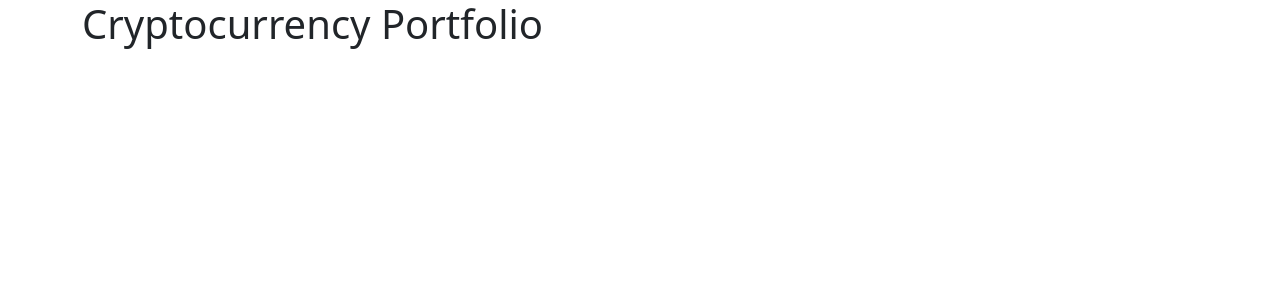
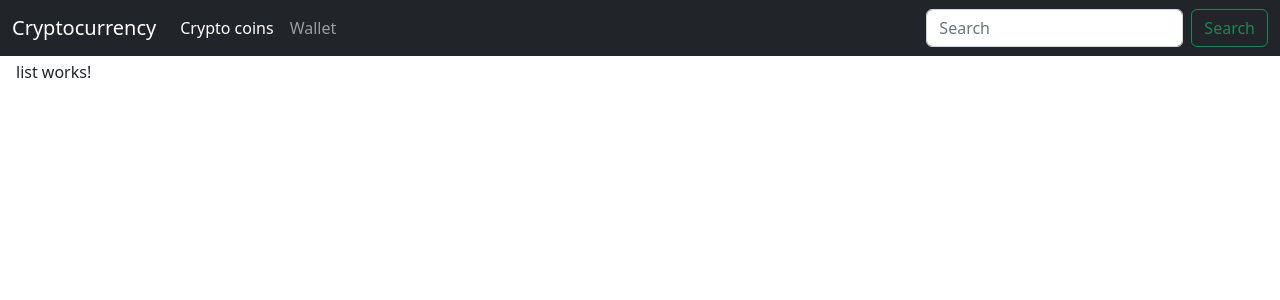
Before and after one commit to apazorin/cryptocurrency-portfolio, an Angular app in the folder cryptocurrency-portfolio/: page /coins/list in a window 1280 px wide. Shown: the top 300 px of the page. Built offline with nearby package versions, Linux system fonts and the light colour scheme.

Commit message:
Sidenav added

```diff
--- a/cryptocurrency-portfolio/src/app/app-routing.module.ts
+++ b/cryptocurrency-portfolio/src/app/app-routing.module.ts
@@ -2,7 +2,8 @@ import { NgModule } from '@angular/core';
 import { RouterModule, Routes } from '@angular/router';
 
 const routes: Routes = [
-  { path:'coins', loadChildren: () => import('./coins/coins.module').then(m => m.CoinsModule)}
+  { path:'coins', loadChildren: () => import('./coins/coins.module').then(m => m.CoinsModule)},
+  { path: '**', redirectTo: 'coins'}
 ];
 
 @NgModule({
--- a/cryptocurrency-portfolio/src/app/app.component.html
+++ b/cryptocurrency-portfolio/src/app/app.component.html
@@ -1 +1,7 @@
-<h1>Cryptocurrency Portfolio</h1>
+<div class="row">
+    <app-sidenav></app-sidenav>
+</div>
+
+<div class="row m-1">
+    <router-outlet></router-outlet>
+</div>
--- a/cryptocurrency-portfolio/src/app/app.module.ts
+++ b/cryptocurrency-portfolio/src/app/app.module.ts
@@ -5,14 +5,16 @@ import { AppRoutingModule } from './app-routing.module';
 import { AppComponent } from './app.component';
 import { ListComponent } from './coins/pages/list/list.component';
 import { CoinsComponent } from './coins/pages/coins/coins.component';
-import { HttpClientModule } from '@angular/common/http'
+import { HttpClientModule } from '@angular/common/http';
+import { SidenavComponent } from './shared/sidenav/sidenav.component'
 
 
 @NgModule({
   declarations: [
     AppComponent,
     ListComponent,
-    CoinsComponent
+    CoinsComponent,
+    SidenavComponent
   ],
   imports: [
     BrowserModule,
--- /dev/null
+++ b/cryptocurrency-portfolio/src/app/shared/sidenav/sidenav.component.html
@@ -0,0 +1,19 @@
+<nav class="navbar navbar-dark navbar-expand-lg bg-dark">
+  <div class="container-fluid">
+    <a class="navbar-brand" href="#">Cryptocurrency</a>
+    <button class="navbar-toggler" type="button" data-bs-toggle="collapse" data-bs-target="#navbarSupportedContent" aria-controls="navbarSupportedContent" aria-expanded="false" aria-label="Toggle navigation">
+      <span class="navbar-toggler-icon"></span>
+    </button>
+    <div class="collapse navbar-collapse" id="navbarSupportedContent">
+      <ul class="navbar-nav me-auto mb-2 mb-lg-0">
+        <li class="nav-item" *ngFor="let item of menu">
+          <a class="nav-link" [routerLink]="[ item.ruta ]" routerLinkActive="active">{{ item.texto }}</a>
+        </li>
+      </ul>
+      <form class="d-flex" role="search">
+        <input class="form-control me-2" type="search" placeholder="Search" aria-label="Search">
+        <button class="btn btn-outline-success" type="submit">Search</button>
+      </form>
+    </div>
+  </div>
+</nav>
--- /dev/null
+++ b/cryptocurrency-portfolio/src/app/shared/sidenav/sidenav.component.ts
@@ -0,0 +1,32 @@
+import { Component, OnInit } from '@angular/core';
+
+interface MenuItem {
+  texto: string;
+  ruta: string;
+}
+
+@Component({
+  selector: 'app-sidenav',
+  templateUrl: './sidenav.component.html',
+  styles: [
+  ]
+})
+export class SidenavComponent implements OnInit {
+
+  menu: MenuItem[] = [
+    {
+      texto: 'Crypto coins',
+      ruta: './coins/list'
+    },
+    {
+      texto: 'Wallet',
+      ruta: './wallet/list'
+    }
+  ];
+
+  constructor() { }
+
+  ngOnInit(): void {
+  }
+
+}
--- a/cryptocurrency-portfolio/src/index.html
+++ b/cryptocurrency-portfolio/src/index.html
@@ -9,7 +9,7 @@
   <!-- CSS only -->
 <link href="https://cdn.jsdelivr.net/npm/bootstrap@5.2.0-beta1/dist/css/bootstrap.min.css" rel="stylesheet" integrity="sha384-0evHe/X+R7YkIZDRvuzKMRqM+OrBnVFBL6DOitfPri4tjfHxaWutUpFmBp4vmVor" crossorigin="anonymous">
 </head>
-<body class="container">
+<body>
   <app-root></app-root>
 </body>
 </html>
```
